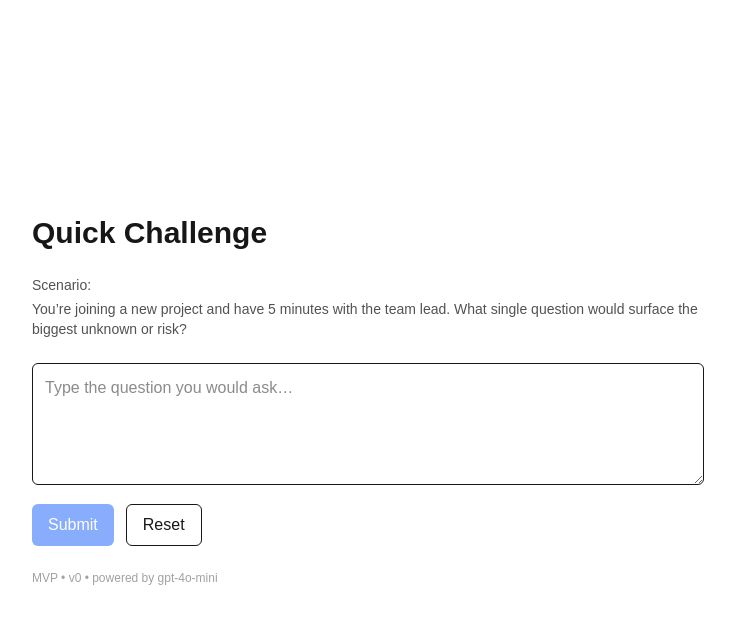
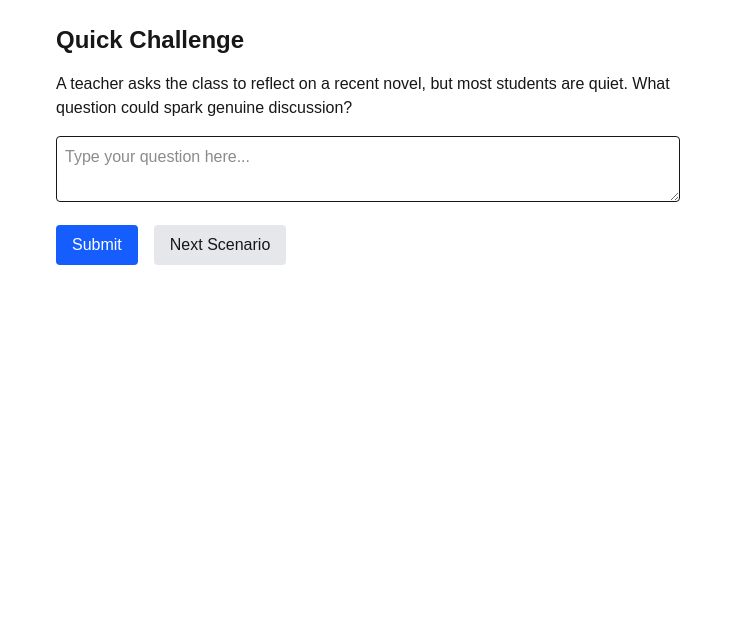
Before and after one commit to kcoffman189/roga, a Next.js app in the folder apps/web/: page /game in a window 1280 px wide. Shown: the top 624 px of the page, without its empty margins (272-1007 px from the left). Built offline with nearby package versions, Linux system fonts and the light colour scheme; no server answers.

Commit message:
Hook up game page to scenarios.json

```diff
--- a/apps/web/src/app/game/page.tsx
+++ b/apps/web/src/app/game/page.tsx
@@ -1,102 +1,71 @@
 "use client";
+
 import { useState } from "react";
+import scenarios from "@/data/scenarios.json";
 
 export default function GamePage() {
-  const [question, setQuestion] = useState("");
-  const [answer, setAnswer] = useState("");
-  const [loading, setLoading] = useState(false);
-  const [error, setError] = useState<string | null>(null);
-  const API_BASE = process.env.NEXT_PUBLIC_API_URL || "https://api.roga.me";
+  // Pick 5 random scenarios for the day
+  const dailyScenarios = scenarios
+    .sort(() => 0.5 - Math.random())
+    .slice(0, 5);
 
-  async function submit(e: React.FormEvent) {
-    e.preventDefault();
-    setLoading(true);
-    setError(null);
-    setAnswer("");
+  const [index, setIndex] = useState(0);
+  const [userQuestion, setUserQuestion] = useState("");
+  const [feedback, setFeedback] = useState("");
 
+  const scenario = dailyScenarios[index];
+
+  const handleSubmit = async () => {
     try {
-      const res = await fetch('${API_BASE}/ask', {
+      const response = await fetch(`${process.env.NEXT_PUBLIC_API_URL}/ask`, {
         method: "POST",
         headers: { "Content-Type": "application/json" },
-        body: JSON.stringify({ user_question: question }),
+        body: JSON.stringify({ user_question: userQuestion }),
       });
-
-      if (!res.ok) {
-        const text = await res.text();
-        throw new Error(`API ${res.status}: ${text}`);
-      }
-
-      const data = await res.json();
-      setAnswer(data.answer ?? "(no answer returned)");
-    } catch (err: unknown) {
-      const msg =
-        err instanceof Error ? err.message : typeof err === "string" ? err : "Failed to reach API";
-      setError(msg);
-    } finally {
-      setLoading(false);
+      const data = await response.json();
+      setFeedback(data.answer);
+    } catch (err) {
+      setFeedback("Error: Could not fetch feedback.");
     }
-
-  }
+  };
 
   return (
-    <main className="min-h-screen flex items-center justify-center p-6">
-      <div className="w-full max-w-2xl space-y-6">
-        <h1 className="text-3xl font-bold">Quick Challenge</h1>
+    <div className="p-6 max-w-2xl mx-auto">
+      <h1 className="text-2xl font-bold mb-4">Quick Challenge</h1>
+      <p className="mb-4">{scenario.prompt}</p>
 
-        {/* Simple starter scenario prompt */}
-        <div className="text-sm text-neutral-600">
-          <p className="mb-1 font-medium">Scenario:</p>
-          <p>
-            You’re joining a new project and have 5 minutes with the team lead.
-            What single question would surface the biggest unknown or risk?
-          </p>
+      <textarea
+        value={userQuestion}
+        onChange={(e) => setUserQuestion(e.target.value)}
+        placeholder="Type your question here..."
+        className="w-full p-2 border rounded mb-4"
+      />
+
+      <div className="flex gap-4">
+        <button
+          onClick={handleSubmit}
+          className="px-4 py-2 bg-blue-600 text-white rounded"
+        >
+          Submit
+        </button>
+        <button
+          onClick={() => {
+            setUserQuestion("");
+            setFeedback("");
+            setIndex((index + 1) % dailyScenarios.length);
+          }}
+          className="px-4 py-2 bg-gray-200 rounded"
+        >
+          Next Scenario
+        </button>
+      </div>
+
+      {feedback && (
+        <div className="mt-6 p-4 border rounded bg-gray-50">
+          <strong>Feedback:</strong>
+          <p>{feedback}</p>
         </div>
-
-        <form onSubmit={submit} className="space-y-3">
-          <textarea
-            className="w-full border rounded-md p-3"
-            rows={4}
-            placeholder="Type the question you would ask…"
-            value={question}
-            onChange={(e) => setQuestion(e.target.value)}
-          />
-          <div className="flex gap-3">
-            <button
-              type="submit"
-              disabled={loading || !question.trim()}
-              className="rounded-md px-4 py-2 bg-blue-600 text-white disabled:opacity-50"
-            >
-              {loading ? "Scoring…" : "Submit"}
-            </button>
-            <button
-              type="button"
-              onClick={() => {
-                setQuestion("");
-                setAnswer("");
-                setError(null);
-              }}
-              className="rounded-md px-4 py-2 border"
-            >
-              Reset
-            </button>
-          </div>
-        </form>
-
-        {error && (
-          <div className="border border-red-300 bg-red-50 text-red-700 p-3 rounded-md">
-            {error}
-          </div>
-        )}
-
-        {answer && (
-          <div className="border rounded-md p-4 bg-neutral-50">
-            <p className="font-semibold mb-1">Feedback:</p>
-            <p>{answer}</p>
-          </div>
-        )}
-
-        <p className="text-xs text-neutral-400">MVP • v0 • powered by gpt-4o-mini</p>
-      </div>
-    </main>
+      )}
+    </div>
   );
 }
```
